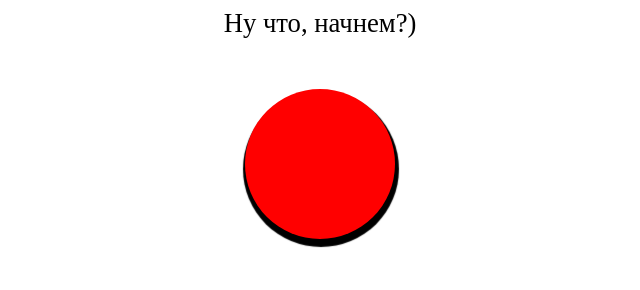
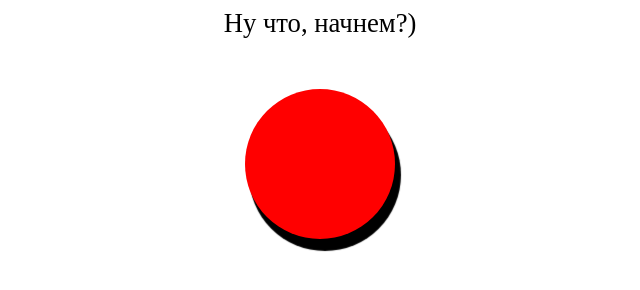
Before and after one commit to rolmaf/clicker, a plain HTML site: page index.html in a window 1280 px wide. Shown: the full height of the page, 320-960 px from the left. Drawn offline with Linux system fonts and the light colour scheme.

Commit message:
Add files via upload

```diff
--- a/style.css
+++ b/style.css
@@ -22,10 +22,10 @@
     background-color: red;
     height: 150px;
     border-radius: 50%;
-    box-shadow: black 1px 5px 1px 3px;
+    box-shadow: black 5px 11px 1px 1px;
 }
 
 .game__circle:active {
     background-color: greenyellow;
-    box-shadow: black 1px 5px 1px 0px;
+    box-shadow: black 5px 5px 0px 0px;
 }
```
